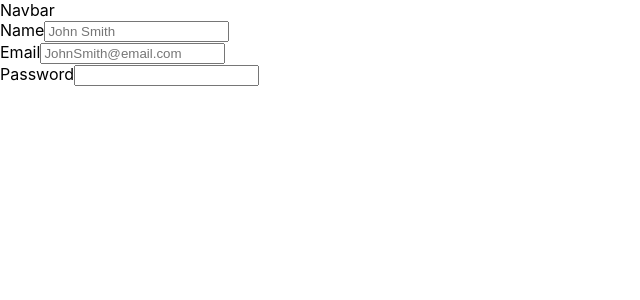
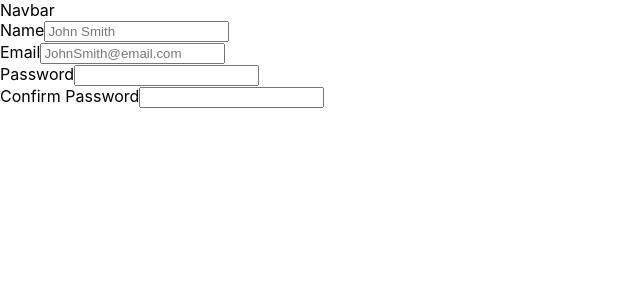
Before and after one commit to fuentesdominic/brunch, a React (Create React App) app: page /register in a window 1280 px wide. Shown: the top 300 px of the page, without its empty margins (0-640 px from the left). Built offline with nearby package versions, Linux system fonts and the light colour scheme.

Commit message:
made confrim password function

```diff
--- a/src/pages/Register.js
+++ b/src/pages/Register.js
@@ -64,6 +64,15 @@ const Register = () => {
               name='password'
               value={formValues.password}
               required />
+          <div className='signIn'>
+            <label htmlFor='confirmPassword'>Confirm Password</label>
+            <input
+              onChange={handleChange}
+              type='password'
+              name='confirmPassword'
+              value={formValues.confirmPassword}
+              required />
+          </div>
           </div>
         </form>
       </div>
```
